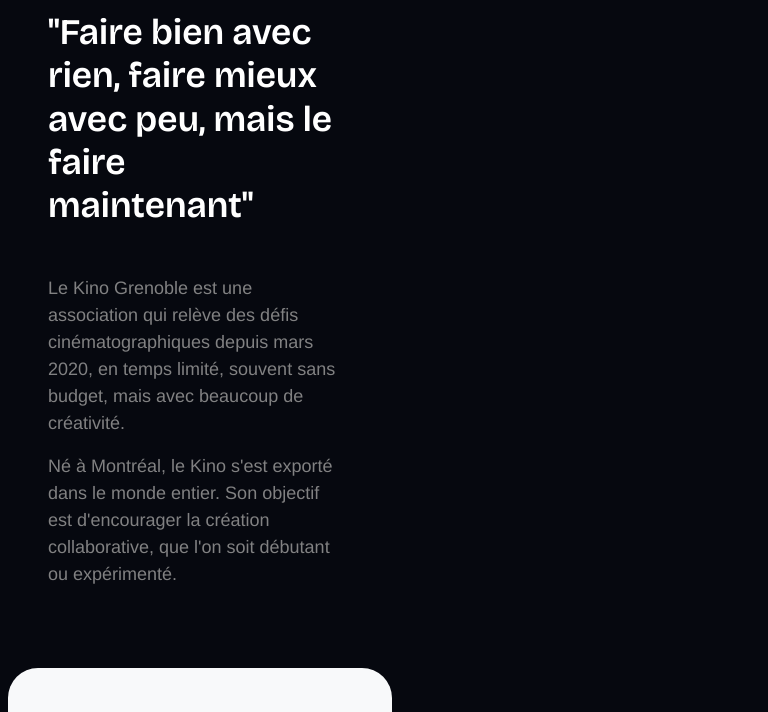
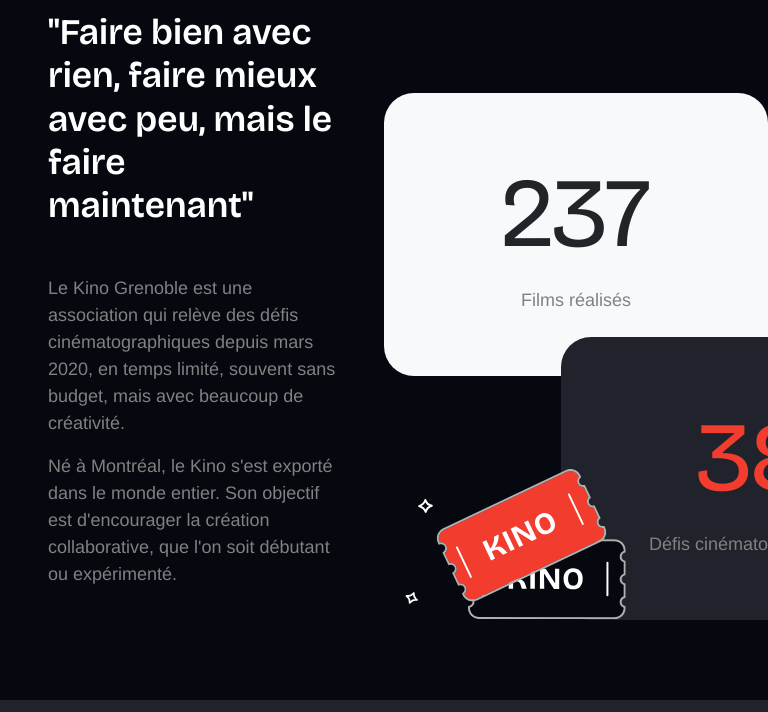
Before and after one commit to Aria1986/kino, a plain HTML site: page index.html in a window 768 px wide. Shown: the part 1475-2187 px from the top of the page. Drawn offline with nearby package versions, Linux system fonts and the light colour scheme.

Commit message:
corrections movie and defi card changing size

```diff
--- a/index.html
+++ b/index.html
@@ -119,7 +119,7 @@
                 <p class="mt-4 mt-md-5">Le Kino Grenoble est une association qui relève des défis cinématographiques depuis mars 2020, en temps limité, souvent sans budget, mais avec beaucoup de créativité.</p>
                 <p>Né à Montréal, le Kino s&apos;est exporté dans le monde entier. Son objectif est d&apos;encourager la création collaborative, que l&apos;on soit débutant ou expérimenté.</p>
             </div>
-            <div id="aProposRight" class="col-md-6 position-relative ms-md-2">
+            <div id="aProposRight" class="col-md-6 position-relative">
                 <div class="d-none d-md-block">
                     <span id="line1"></span>
                     <span id="line2"></span>
@@ -135,11 +135,11 @@
                     </span>
                 </div>
                 <div class="d-flex flex-column gap-3 ">
-                    <div id="carteDefis" class="d-flex flex-column justify-content-center text-center bg-neutral p-3 w-100 py-md-5 my-auto">
+                    <div id="carteDefis" class="card d-flex flex-column justify-content-center text-center bg-neutral p-3 w-100 py-md-5">
                         <span class="fs-1 text-primary ">38</span>
                         <p>Défis cinématographiques</p>
                     </div>
-                    <div id="carteFilms" class="d-flex flex-column justify-content-center text-center p-3 w-100 py-md-5 bg-light">
+                    <div id="carteFilms" class="card d-flex flex-column justify-content-center text-center bg-light p-3 w-100 py-md-5 ">
                         <span class="fs-1 text-dark">237</span>
                         <p>Films réalisés</p>
                     </div>
@@ -163,7 +163,7 @@
                         <use href="icons.svg#gros-clap-etoile"/>
                     </svg>
                 </span>
-                <div  class="p-4 d-flex flex-column flex-md-row gap-3 justify-content-center">
+                <div class="p-md-4 p-2 d-flex flex-column flex-md-row gap-3 justify-content-center">
                     <div id="defisLeft" class="d-flex flex-column gap-3 w-100 my-auto" >
                         <div class="bg-neutral rounded align-items-center p-4 d-flex flex-md-row flex-column gap-3 text-md-start text-center position-relative z-10">
                             <svg  width="48" height="48" >
--- a/style.css
+++ b/style.css
@@ -210,22 +210,26 @@
 /* cartes */
 
 #carteDefis{
-  max-width: 417px;
-  max-height:283px;
+
   backdrop-filter: blur(9.1px);
   /* Note: backdrop-filter has minimal browser support */
   border-radius: 30px;
 }
 
 #carteFilms{
-  max-width: 384px;
-  max-height:283px;
+
   border-radius: 30px;
 }
-
+@media (max-width: 768px) {
+  #carteDefis,
+  #carteFilms {
+      flex: 1; /* Les cartes prennent tout l'espace disponible */
+      min-width: 360px; /* Hauteur minimale pour éviter qu'elles soient trop petites */
+  }
+}
 @media (min-width: 768px) {
-  #aProposRight{
-    min-height: 527px;
+ #aProposRight{
+    /* min-height: 527px; */
     max-width: 621px;
   }
   #carteDefis,#carteFilms{
@@ -235,15 +239,24 @@
     position:absolute;
     bottom:244px;
     left:0px;
+    max-width: 384px;
+    max-height:283px;
   }
   #carteDefis{
     position:absolute;
     bottom:0px;
     left:177px;
     z-index:1;
+    max-width: 417px;
+    max-height:283px;
   }
 }
-
+/* @media (min-width: 992px) {
+   #aProposRight{
+    min-height: 527px;
+    max-width: 621px;
+  }
+} */
 /* ---------Infos essentielles */
 
 #clapInfos{
```
